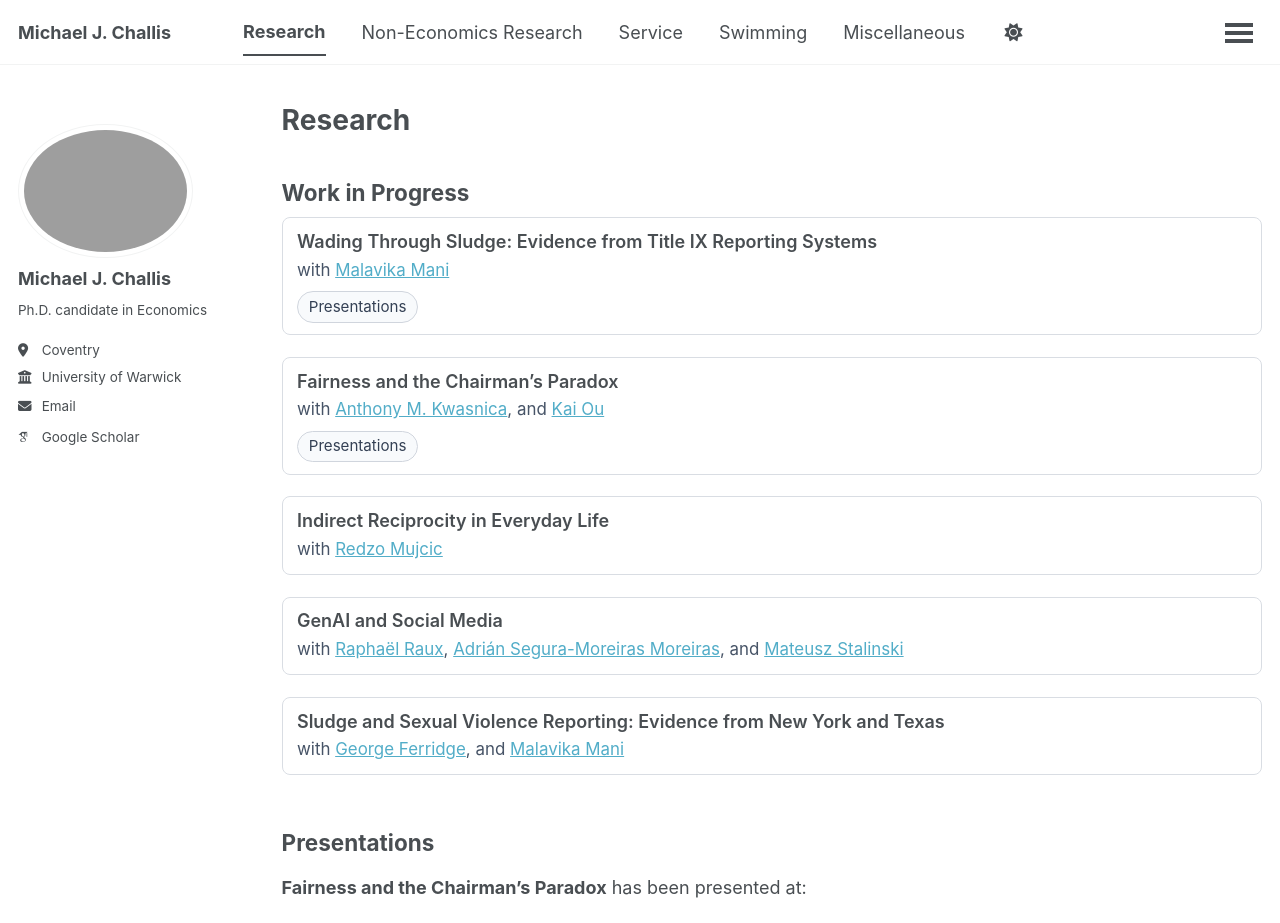
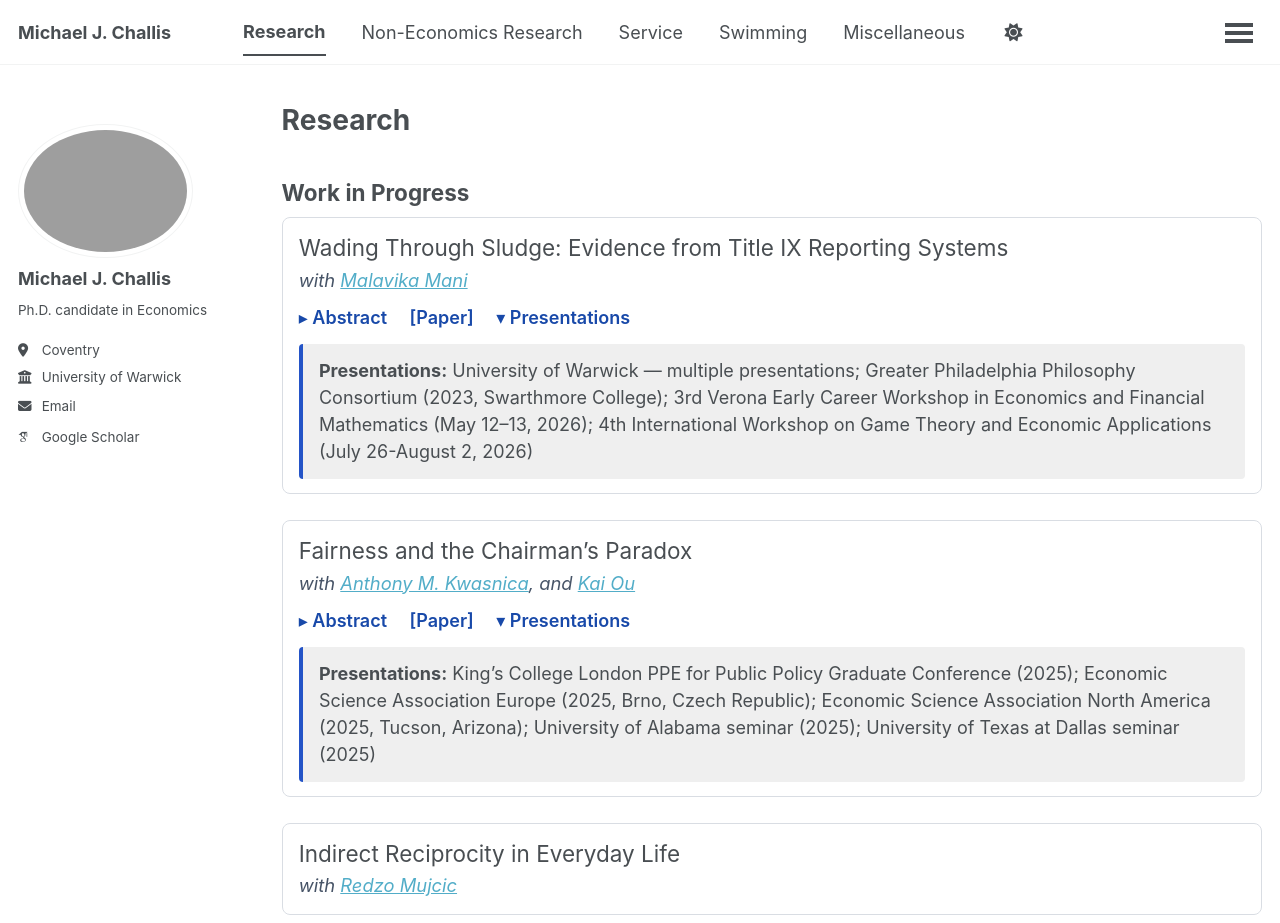
Before and after one commit to MichaelChallis/MichaelChallis.github.io, a Jekyll site: the page built from _pages/research.html, in a window 1280 px wide and 1400 px high. Shown: the top 923 px of the window. Built offline with Jekyll 4.4.1, drawn with Linux system fonts in a browser that asks for light colours; some web fonts are replaced; some of the changed text lies outside the part shown.

Commit message:
Restyle work-in-progress entries and remove presentations section

```diff
--- a/_pages/research.html
+++ b/_pages/research.html
@@ -6,155 +6,18 @@ author_profile: true
 ---
 
 <style>
-  .wip-list {
-    list-style: none;
-    margin: 0;
-    padding: 0;
-    display: grid;
-    gap: 0.7rem;
-  }
-
-  .wip-item {
-    border: 1px solid #d9dde3;
-    border-radius: 8px;
-    padding: 0.65rem 0.8rem;
-  }
-
-  .wip-title {
-    font-weight: 600;
-    line-height: 1.35;
-  }
-
-  .wip-coauthors {
-    margin-top: 0.2rem;
-    font-size: 0.94rem;
-    color: #475467;
-  }
-
-  .wip-presentations {
-    margin-top: 0.45rem;
-  }
-
-  .wip-presentations summary {
-    display: inline-block;
-    cursor: pointer;
-    font-size: 0.84rem;
-    border: 1px solid #d0d5dd;
-    border-radius: 999px;
-    padding: 0.18rem 0.6rem;
-    user-select: none;
-    color: #344054;
-    background: #f8fafc;
-  }
-
-  .wip-presentations[open] summary {
-    margin-bottom: 0.35rem;
-  }
-
-  .compact-presentations {
-    margin: 0;
-    padding-left: 1rem;
-    font-size: 0.86rem;
-    line-height: 1.35;
-  }
-
-  .compact-presentations li {
-    margin: 0.08rem 0;
-  }
-
-  html[data-theme="dark"] .wip-coauthors,
-  html[data-theme="dark"] .wip-presentations summary {
-    color: #e2e8f0;
-  }
-
-  html[data-theme="dark"] .wip-item {
-    border-color: #344054;
-  }
-
-  html[data-theme="dark"] .wip-presentations summary {
-    border-color: #475467;
-    background: #1f2937;
-  }
-
-  .presentation-grid {
-    display: grid;
-    grid-template-columns: repeat(auto-fit, minmax(260px, 1fr));
-    gap: 0.6rem;
-    margin: 0.6rem 0 1rem;
-  }
-
-  .presentation-card {
-    border: 1px solid #d9dde3;
-    border-radius: 8px;
-    padding: 0.55rem 0.7rem;
-    line-height: 1.25;
-    font-size: 0.92rem;
-  }
-
-  .presentation-card .year {
-    display: inline-block;
-    font-size: 0.84rem;
-    color: #667085;
-  }
-
-  .presentation-card .venue {
-    margin-left: 0.2rem;
-  }
-
-  #presentations-map {
-    height: 430px;
-    border: 1px solid #d9dde3;
-    border-radius: 8px;
-    margin-top: 0.5rem;
-  }
-
-  .map-legend {
-    display: flex;
-    gap: 1rem;
-    flex-wrap: wrap;
-    align-items: center;
-    font-size: 0.9rem;
-    margin-top: 0.5rem;
-    color: #344054;
-  }
-
-  html[data-theme="dark"] .map-legend {
-    color: #e2e8f0;
-  }
-
-  .map-legend-item {
-    display: inline-flex;
-    align-items: center;
-    gap: 0.35rem;
-  }
-
-  .map-legend-swatch {
-    width: 0.75rem;
-    height: 0.75rem;
-    border-radius: 50%;
-    border: 1px solid rgba(0, 0, 0, 0.3);
-  }
-
-  .presentation-pin {
-    width: 18px;
-    height: 18px;
-    border-radius: 50% 50% 50% 0;
-    transform: rotate(-45deg);
-    border: 1px solid rgba(17, 24, 39, 0.7);
-    box-shadow: 0 2px 5px rgba(15, 23, 42, 0.3);
-    position: relative;
-  }
-
-  .presentation-pin::after {
-    content: '';
-    width: 7px;
-    height: 7px;
-    border-radius: 50%;
-    background: rgba(255, 255, 255, 0.92);
-    position: absolute;
-    top: 5px;
-    left: 5px;
-  }
+  .wip-list { list-style: none; margin: 0; padding: 0; display: grid; gap: 0.95rem; }
+  .wip-item { border: 1px solid #d9dde3; border-radius: 8px; padding: 0.8rem 0.9rem; }
+  .wip-title { font-size: 1.25rem; line-height: 1.35; }
+  .wip-subtitle { margin-left: 0.35rem; font-style: italic; color: #3b5bb6; }
+  .wip-coauthors { margin-top: 0.2rem; font-size: 1.02rem; font-style: italic; color: #475467; }
+  .wip-links { margin-top: 0.55rem; display: flex; gap: 1.25rem; flex-wrap: wrap; font-weight: 600; }
+  .wip-links a, .wip-links span { color: #1849a9; text-decoration: none; }
+  .wip-links a:hover { text-decoration: underline; }
+  .wip-details { margin-top: 0.7rem; background: #efefef; border-left: 4px solid #2454c7; border-radius: 4px; padding: 0.75rem 0.9rem; line-height: 1.5; }
+  html[data-theme="dark"] .wip-item { border-color: #344054; }
+  html[data-theme="dark"] .wip-coauthors { color: #e2e8f0; }
+  html[data-theme="dark"] .wip-details { background: #1f2937; border-left-color: #4b7bec; }
 </style>
 
 <h2>Work in Progress</h2>
@@ -163,115 +26,29 @@ author_profile: true
   <li class="wip-item">
     <div class="wip-title">Wading Through Sludge: Evidence from Title IX Reporting Systems</div>
     <div class="wip-coauthors">with <a href="https://sites.google.com/view/malavikamani/home" target="_blank" rel="noopener noreferrer">Malavika Mani</a></div>
-    <details class="wip-presentations">
-      <summary>Presentations</summary>
-      <ul class="compact-presentations">
-        <li>University of Warwick — multiple presentations</li>
-        <li>Greater Philadelphia Philosophy Consortium (2023, Swarthmore College)</li>
-        <li>3rd Verona Early Career Workshop in Economics and Financial Mathematics (May 12–13, 2026)</li>
-        <li>4th International Workshop on Game Theory and Economic Applications (July 26-August 2, 2026)</li>
-      </ul>
-    </details>
+    <div class="wip-links"><span>▸ Abstract</span><span>[Paper]</span><span>▾ Presentations</span></div>
+    <div class="wip-details"><strong>Presentations:</strong> University of Warwick — multiple presentations; Greater Philadelphia Philosophy Consortium (2023, Swarthmore College); 3rd Verona Early Career Workshop in Economics and Financial Mathematics (May 12–13, 2026); 4th International Workshop on Game Theory and Economic Applications (July 26-August 2, 2026)</div>
   </li>
+
   <li class="wip-item">
     <div class="wip-title">Fairness and the Chairman’s Paradox</div>
     <div class="wip-coauthors">with <a href="https://sites.google.com/view/tony-kwasnica/home?fbclid=IwRlRTSAPFE-pleHRuA2FlbQIxMABzcnRjBmFwcF9pZAo2NjI4NTY4Mzc5AAEe71kr3O5UYy67crrfI0bt22AaFkdV-5lRG27OmRnDn7cphtGPS5d7wQwRgCE_aem_ESCQVq1lbD5BSzRRqDspeQ" target="_blank" rel="noopener noreferrer">Anthony M. Kwasnica</a>, and <a href="https://cosspp.fsu.edu/polisci/faculty/kai-ou/" target="_blank" rel="noopener noreferrer">Kai Ou</a></div>
-    <details class="wip-presentations">
-      <summary>Presentations</summary>
-      <ul class="compact-presentations">
-        <li>King’s College London PPE for Public Policy Graduate Conference (2025)</li>
-        <li>Economic Science Association Europe (2025, Brno, Czech Republic)</li>
-        <li>Economic Science Association North America (2025, Tucson, Arizona)</li>
-        <li>University of Alabama seminar (2025)</li>
-        <li>University of Texas at Dallas seminar (2025)</li>
-      </ul>
-    </details>
+    <div class="wip-links"><span>▸ Abstract</span><span>[Paper]</span><span>▾ Presentations</span></div>
+    <div class="wip-details"><strong>Presentations:</strong> King’s College London PPE for Public Policy Graduate Conference (2025); Economic Science Association Europe (2025, Brno, Czech Republic); Economic Science Association North America (2025, Tucson, Arizona); University of Alabama seminar (2025); University of Texas at Dallas seminar (2025)</div>
   </li>
+
   <li class="wip-item">
     <div class="wip-title">Indirect Reciprocity in Everyday Life</div>
     <div class="wip-coauthors">with <a href="https://www.redzomujcic.com/" target="_blank" rel="noopener noreferrer">Redzo Mujcic</a></div>
   </li>
+
   <li class="wip-item">
     <div class="wip-title">GenAI and Social Media</div>
     <div class="wip-coauthors">with <a href="https://sites.google.com/view/raphaelraux/home" target="_blank" rel="noopener noreferrer">Raphaël Raux</a>, <a href="https://www.upf.edu/web/adrian-segura-moreiras" target="_blank" rel="noopener noreferrer">Adrián Segura-Moreiras Moreiras</a>, and <a href="https://www.mstalinski.net/" target="_blank" rel="noopener noreferrer">Mateusz Stalinski</a></div>
   </li>
+
   <li class="wip-item">
     <div class="wip-title">Sludge and Sexual Violence Reporting: Evidence from New York and Texas</div>
     <div class="wip-coauthors">with <a href="https://www.georgeferridge.com/" target="_blank" rel="noopener noreferrer">George Ferridge</a>, and <a href="https://sites.google.com/view/malavikamani/home" target="_blank" rel="noopener noreferrer">Malavika Mani</a></div>
   </li>
 </ul>
-
-<h2>Presentations</h2>
-
-<p><strong>Fairness and the Chairman’s Paradox</strong> has been presented at:</p>
-
-<div class="presentation-grid">
-  <div class="presentation-card"><span class="year">2025</span><span class="venue"> King’s College London PPE for Public Policy Graduate Conference</span></div>
-  <div class="presentation-card"><span class="year">2025</span><span class="venue"> Economic Science Association Europe (Brno, Czech Republic)</span></div>
-  <div class="presentation-card"><span class="year">2025</span><span class="venue"> Economic Science Association North America (Tucson, Arizona)</span></div>
-  <div class="presentation-card"><span class="year">2025</span><span class="venue"> University of Alabama (seminar)</span></div>
-  <div class="presentation-card"><span class="year">2025</span><span class="venue"> University of Texas at Dallas (seminar)</span></div>
-</div>
-
-<h3>Presentation Map</h3>
-<p>Interactive map of locations where my work has been presented</p>
-<div id="presentations-map"></div>
-<div class="map-legend">
-  <span class="map-legend-item"><span class="map-legend-swatch" style="background:#2563eb;"></span>Presented by me</span>
-  <span class="map-legend-item"><span class="map-legend-swatch" style="background:#dc2626;"></span>Presented by coauthor</span>
-  <span class="map-legend-item"><span class="map-legend-swatch" style="background:#eab308;"></span>Upcoming</span>
-</div>
-
-<link rel="stylesheet" href="https://unpkg.com/leaflet@1.9.4/dist/leaflet.css" integrity="sha256-p4NxAoJBhIIN+hmNHrzRCf9tD/miZyoHS5obTRR9BMY=" crossorigin="" />
-<script src="https://unpkg.com/leaflet@1.9.4/dist/leaflet.js" integrity="sha256-20nQCchB9co0qIjJZRGuk2/Z9VM+kNiyxNV1lvTlZBo=" crossorigin=""></script>
-<script>
-  document.addEventListener('DOMContentLoaded', function () {
-    var categoryColors = {
-      mine: '#2563eb',
-      coauthor: '#dc2626',
-      upcoming: '#eab308'
-    };
-
-    var locations = [
-      { name: 'King’s College London PPE for Public Policy Graduate Conference (2025)', lat: 51.5114, lng: -0.1160, category: 'mine' },
-      { name: 'Economic Science Association Europe (2025, Brno, Czech Republic)', lat: 49.1951, lng: 16.6068, category: 'mine' },
-      { name: 'Economic Science Association North America (2025, Tucson, Arizona)', lat: 32.2226, lng: -110.9747, category: 'coauthor' },
-      { name: 'University of Alabama seminar (2025)', lat: 33.2110, lng: -87.5390, category: 'coauthor' },
-      { name: 'University of Texas at Dallas seminar (2025)', lat: 32.9860, lng: -96.7501, category: 'coauthor' },
-      { name: 'Warwick Workshop in Experimental Economics and Political Economy', lat: 52.3839, lng: -1.5615, category: 'mine' },
-      { name: 'Greater Philadelphia Philosophy Consortium (2023, Swarthmore College)', lat: 39.9021, lng: -75.3499, category: 'mine' },
-      { name: '3rd Verona Early Career Workshop in Economics and Financial Mathematics (May 12–13, 2026)', lat: 45.4384, lng: 10.9916, category: 'mine' },
-      { name: '4th International Workshop on Game Theory and Economic Applications (July 26-August 2, 2026)', lat: -23.561399, lng: -46.730789, category: 'upcoming' }
-    ];
-
-    var mapElement = document.getElementById('presentations-map');
-    if (!mapElement || typeof L === 'undefined') {
-      return;
-    }
-
-    var map = L.map('presentations-map');
-    L.tileLayer('https://{s}.tile.openstreetmap.org/{z}/{x}/{y}.png', {
-      maxZoom: 18,
-      attribution: '&copy; OpenStreetMap contributors'
-    }).addTo(map);
-
-    var bounds = L.latLngBounds();
-    locations.forEach(function (location) {
-      var pinColor = categoryColors[location.category] || '#2563eb';
-      var pinIcon = L.divIcon({
-        className: '',
-        html: '<div class="presentation-pin" style="background:' + pinColor + ';"></div>',
-        iconSize: [18, 18],
-        iconAnchor: [9, 18],
-        popupAnchor: [0, -18]
-      });
-
-      L.marker([location.lat, location.lng], { icon: pinIcon })
-        .addTo(map)
-        .bindPopup(location.name);
-      bounds.extend([location.lat, location.lng]);
-    });
-
-    map.fitBounds(bounds, { padding: [40, 40] });
-  });
-</script>
```
